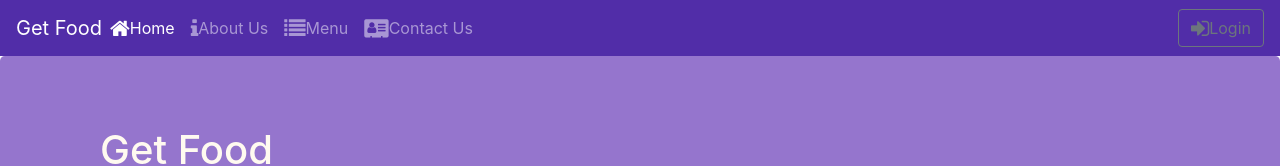
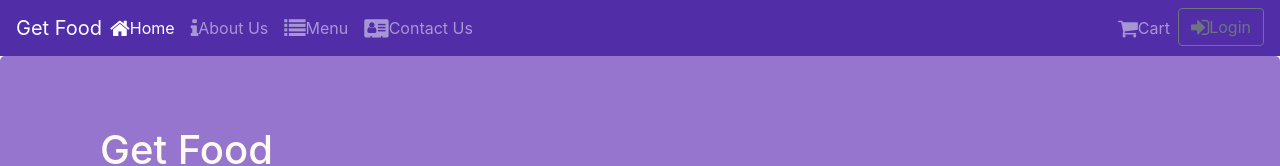
Before and after one commit to realsashah/Get-Food, a React (Create React App) app: page /home in a window 1280 px wide. Shown: the top 166 px of the page. Built offline with nearby package versions, Linux system fonts and the light colour scheme.

Commit message:
Added Cart Icon

```diff
--- a/src/components/HeaderComponent.js
+++ b/src/components/HeaderComponent.js
@@ -1,6 +1,6 @@
 import React,{Component} from 'react';
 import { Navbar,NavbarBrand,NavItem,NavbarToggler,Collapse,Nav,Jumbotron,Button}from 'reactstrap';
-import {NavLink} from 'react-router-dom';
+import {NavLink,Link} from 'react-router-dom';
 
 class Header extends Component{
     constructor(props){
@@ -44,6 +44,11 @@ class Header extends Component{
                         </Nav>
                         <Nav className="ml-auto" navbar>
                             <NavItem>
+
+                                    <Link to='/cart' className='nav-link'><span className="fa fa-shopping-cart fa-lg"></span>Cart</Link>
+
+                            </NavItem>
+                            <NavItem>
                                 <Button outline onClick={this.toggleModal}>
                                     <span className="fa fa-sign-in fa-lg"></span>
                                     Login
--- a/src/components/MenuComponent.js
+++ b/src/components/MenuComponent.js
@@ -6,13 +6,11 @@ import {DishContext} from '../contexts/DishContext';
 function RenderMenuItem({dish,onClick}){
     return(
         <Card>
-            <Link to ={`/menu/${dish.id}`}>
+
             <CardImg width='100%' src={dish.image} alt={dish.name} />
             <CardImgOverlay className="ml-5" >
                 <CardTitle>{dish.name}</CardTitle>
-            </CardImgOverlay>
-            </Link>
-        </Card>
+            </CardImgOverlay>        </Card>
     );
 }
 
--- /dev/null
+++ b/src/reducers/ActionTypes.js
@@ -0,0 +1,2 @@
+export const addIntoCart='ADD_INTO_CART';
+export const removeFromCart='REMOVE_FROM_CART';
--- /dev/null
+++ b/src/shared/cart.js
@@ -0,0 +1,4 @@
+const CART=[];
+
+
+export default CART;
```
